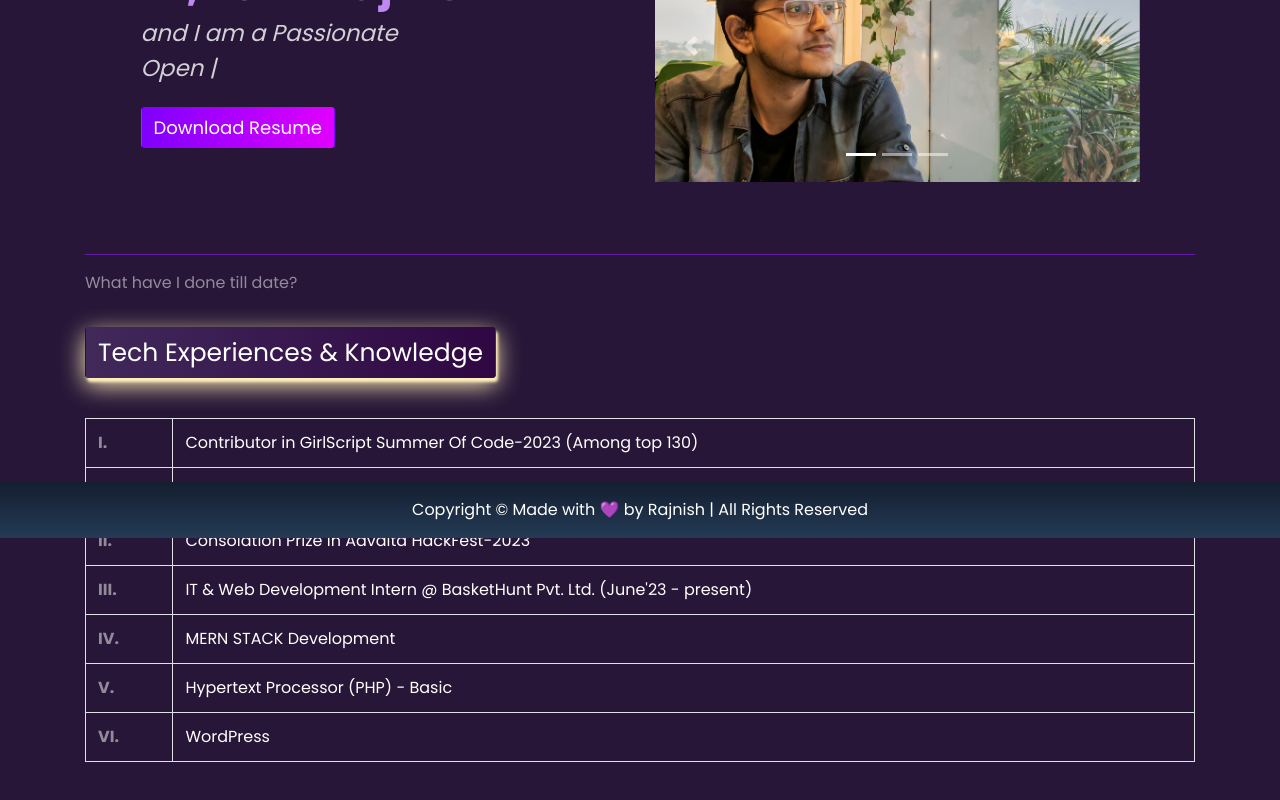
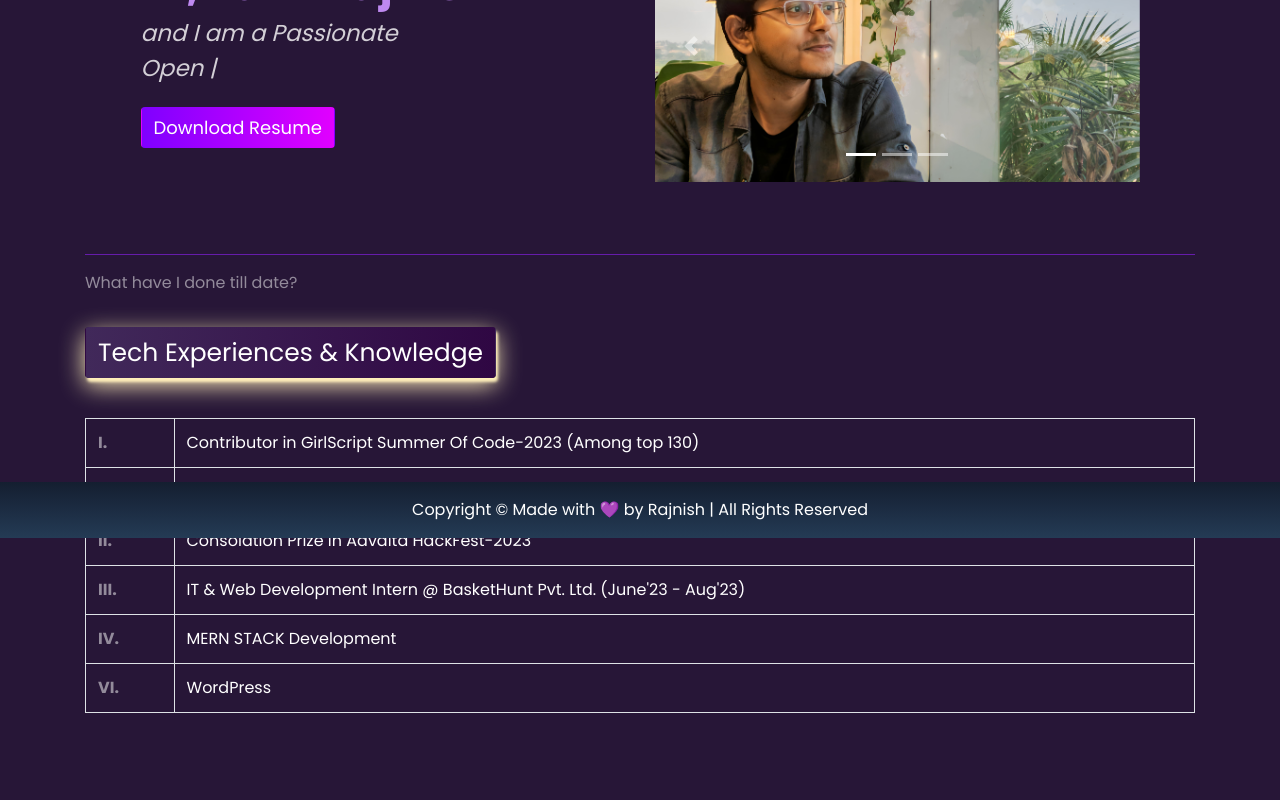
Before and after one commit to rks-031/portfolio-website, a React (Create React App) app: page / in a window 1280 px wide. Shown: the part 262-1062 px from the top of the page. Built offline with nearby package versions, Linux system fonts and the light colour scheme.

Commit message:
changed about image and updated experiences

```diff
--- a/src/components/Experience.js
+++ b/src/components/Experience.js
@@ -20,13 +20,11 @@ function Experience() {
               Contributor in GirlScript Summer Of Code-2023 (Among top 130)
             </td>
           </tr>
-              <tr>
+          <tr>
             <th scope="row" className="text-white-50">
               VII.
             </th>
-            <td colspan="2">
-              Microsoft Learn Student Ambassador-2023
-            </td>
+            <td colspan="2">Beta Microsoft Learn Student Ambassador-2023</td>
           </tr>
           <tr>
             <th scope="row" className="text-white-50">
@@ -40,7 +38,7 @@ function Experience() {
             </th>
             <td colspan="2">
               IT & Web Development Intern @ BasketHunt Pvt. Ltd. (June'23 -
-              present)
+              Aug'23)
             </td>
           </tr>
           <tr>
@@ -48,12 +46,6 @@ function Experience() {
               IV.
             </th>
             <td colspan="2">MERN STACK Development</td>
-          </tr>
-          <tr>
-            <th scope="row" className="text-white-50">
-              V.
-            </th>
-            <td colspan="2">Hypertext Processor (PHP) - Basic</td>
           </tr>
           <tr>
             <th scope="row" className="text-white-50">
--- a/src/pages/About.js
+++ b/src/pages/About.js
@@ -38,7 +38,7 @@ export default function About() {
       <div className="row justify-content-around">
         <div className="col-md-4">
           <div class="p-2 w-100 bd-highlight">
-            <img src="/assets/bg2.jpg" alt="" className="bg1" />
+            <img src="/assets/rajnish_mlsa.jpg" alt="" className="bg1" />
           </div>
         </div>
         <div class="d-flex" style={{ height: "200px" }}>
```
Also changed, not shown: public/assets/rajnish_mlsa.jpg (added).
